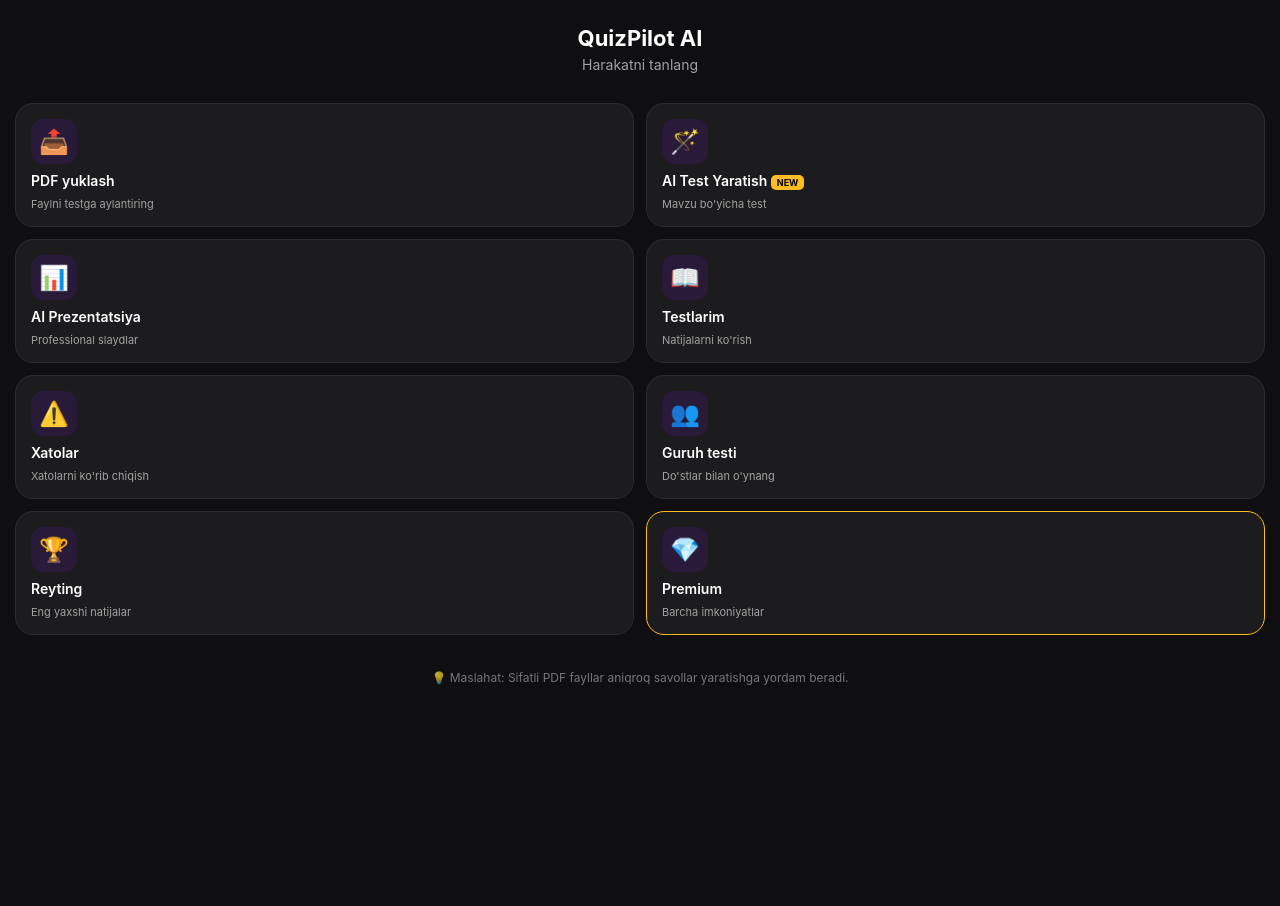
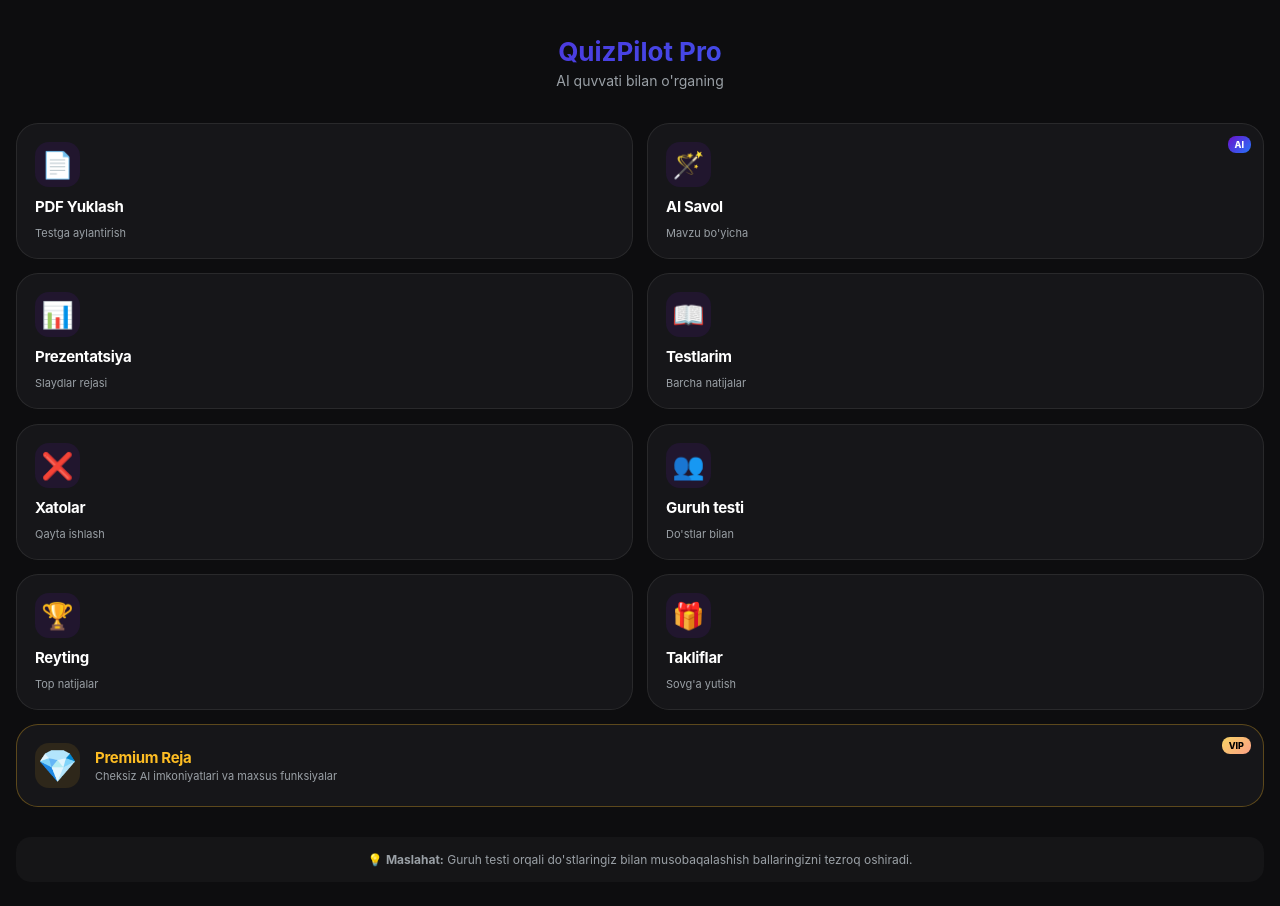
Before and after one commit to javosh78gayrat-crypto/my-quiz-app, a plain HTML site: page index.html in a window 1280 px wide. Before the commit the page ends 800 px from the top, so only its background shows below. Drawn offline with Linux system fonts and the light colour scheme; a script that the page names is missing.

Commit message:
Update index.html

```diff
--- a/index.html
+++ b/index.html
@@ -6,158 +6,207 @@
     <script src="https://telegram.org/js/telegram-web-app.js"></script>
     <style>
         :root {
-            --bg-color: #0f0f12;
-            --card-bg: #1c1c1e;
-            --accent-color: #6a11cb;
+            --bg-color: #0d0d0f;
+            --card-bg: rgba(28, 28, 30, 0.7);
+            --accent-gradient: linear-gradient(135deg, #6a11cb 0%, #2575fc 100%);
+            --premium-gradient: linear-gradient(135deg, #f6d365 0%, #fda085 100%);
             --text-main: #ffffff;
-            --text-secondary: #a1a1a1;
+            --text-secondary: #9aa0a6;
         }
 
         body {
             background-color: var(--bg-color);
             color: var(--text-main);
-            font-family: -apple-system, BlinkMacSystemFont, "Segoe UI", Roboto, Helvetica, Arial, sans-serif;
+            font-family: 'Inter', -apple-system, sans-serif;
             margin: 0;
-            padding: 15px;
-            display: flex;
-            flex-direction: column;
-            gap: 15px;
+            padding: 16px;
+            overflow-x: hidden;
         }
 
         .header {
-            padding: 10px;
+            padding: 20px 0;
             text-align: center;
+            animation: fadeInDown 0.8s ease;
         }
 
-        .header h2 { margin: 0; font-size: 22px; }
-        .header p { color: var(--text-secondary); font-size: 14px; margin: 5px 0; }
+        .header h2 {
+            margin: 0;
+            font-size: 26px;
+            background: var(--accent-gradient);
+            -webkit-background-clip: text;
+            -webkit-text-fill-color: transparent;
+        }
+
+        .header p { color: var(--text-secondary); font-size: 14px; margin-top: 5px; }
 
         .grid-container {
             display: grid;
-            grid-template-columns: 1fr 1fr;
-            gap: 12px;
+            grid-template-columns: repeat(2, 1fr);
+            gap: 14px;
+            perspective: 1000px;
         }
 
         .menu-item {
             background: var(--card-bg);
-            border: 1px solid #2c2c2e;
-            padding: 15px;
-            border-radius: 18px;
+            backdrop-filter: blur(10px);
+            border: 1px solid rgba(255, 255, 255, 0.08);
+            padding: 18px;
+            border-radius: 22px;
             display: flex;
             flex-direction: column;
             align-items: flex-start;
-            gap: 8px;
-            cursor: pointer;
-            transition: transform 0.2s, background 0.2s;
+            gap: 10px;
+            position: relative;
+            transition: all 0.3s cubic-bezier(0.4, 0, 0.2, 1);
+            animation: zoomIn 0.5s ease backwards;
         }
 
         .menu-item:active {
-            transform: scale(0.96);
-            background: #252528;
+            transform: scale(0.94) translateY(2px);
+            background: rgba(40, 40, 42, 0.9);
         }
 
         .icon {
-            font-size: 24px;
-            background: rgba(106, 17, 203, 0.15);
-            padding: 8px;
-            border-radius: 12px;
-            color: var(--accent-color);
+            font-size: 26px;
+            width: 45px;
+            height: 45px;
+            background: rgba(106, 17, 203, 0.12);
+            display: flex;
+            align-items: center;
+            justify-content: center;
+            border-radius: 14px;
         }
 
-        .title { font-weight: 600; font-size: 14px; }
-        .desc { font-size: 11px; color: var(--text-secondary); }
+        /* Alohida ranglar */
+        .item-premium { border: 1px solid rgba(254, 189, 35, 0.3); }
+        .item-premium .icon { background: rgba(254, 189, 35, 0.1); }
 
-        .premium-badge {
-            background: #febd23;
-            color: black;
+        .title { font-weight: 700; font-size: 15px; letter-spacing: -0.3px; }
+        .desc { font-size: 11px; color: var(--text-secondary); line-height: 1.3; }
+
+        .badge {
+            position: absolute;
+            top: 12px;
+            right: 12px;
+            background: var(--accent-gradient);
             font-size: 9px;
-            padding: 2px 6px;
-            border-radius: 5px;
-            font-weight: bold;
-            text-transform: uppercase;
+            padding: 3px 7px;
+            border-radius: 8px;
+            font-weight: 800;
         }
+
+        .premium-badge { background: var(--premium-gradient); color: #000; }
 
         .footer-tip {
             text-align: center;
             font-size: 12px;
             color: var(--text-secondary);
-            margin-top: 20px;
-            opacity: 0.7;
+            margin: 30px 0;
+            padding: 15px;
+            background: rgba(255, 255, 255, 0.03);
+            border-radius: 15px;
+        }
+
+        @keyframes zoomIn {
+            from { opacity: 0; transform: scale(0.9); }
+            to { opacity: 1; transform: scale(1); }
+        }
+
+        @keyframes fadeInDown {
+            from { opacity: 0; transform: translateY(-20px); }
+            to { opacity: 1; transform: translateY(0); }
         }
     </style>
 </head>
 <body>
 
     <div class="header">
-        <h2>QuizPilot AI</h2>
-        <p>Harakatni tanlang</p>
+        <h2>QuizPilot Pro</h2>
+        <p>AI quvvati bilan o'rganing</p>
     </div>
 
     <div class="grid-container">
-        <div class="menu-item" onclick="handleAction('pdf')">
-            <span class="icon">📤</span>
-            <span class="title">PDF yuklash</span>
-            <span class="desc">Faylni testga aylantiring</span>
+        <div class="menu-item" onclick="handleAction('pdf_upload')" style="animation-delay: 0.1s">
+            <span class="icon">📄</span>
+            <span class="title">PDF Yuklash</span>
+            <span class="desc">Testga aylantirish</span>
         </div>
 
-        <div class="menu-item" onclick="handleAction('ai_quiz')">
+        <div class="menu-item" onclick="handleAction('ai_quiz')" style="animation-delay: 0.2s">
+            <div class="badge">AI</div>
             <span class="icon">🪄</span>
-            <span class="title">AI Test Yaratish <span class="premium-badge">New</span></span>
-            <span class="desc">Mavzu bo'yicha test</span>
+            <span class="title">AI Savol</span>
+            <span class="desc">Mavzu bo'yicha</span>
         </div>
 
-        <div class="menu-item" onclick="handleAction('presentation')">
+        <div class="menu-item" onclick="handleAction('ai_presentation')" style="animation-delay: 0.3s">
             <span class="icon">📊</span>
-            <span class="title">AI Prezentatsiya</span>
-            <span class="desc">Professional slaydlar</span>
+            <span class="title">Prezentatsiya</span>
+            <span class="desc">Slaydlar rejasi</span>
         </div>
 
-        <div class="menu-item" onclick="handleAction('my_quizzes')">
+        <div class="menu-item" onclick="handleAction('my_quizzes')" style="animation-delay: 0.4s">
             <span class="icon">📖</span>
             <span class="title">Testlarim</span>
-            <span class="desc">Natijalarni ko'rish</span>
+            <span class="desc">Barcha natijalar</span>
         </div>
 
-        <div class="menu-item" onclick="handleAction('errors')">
-            <span class="icon">⚠️</span>
+        <div class="menu-item" onclick="handleAction('wrong_answers')" style="animation-delay: 0.5s">
+            <span class="icon">❌</span>
             <span class="title">Xatolar</span>
-            <span class="desc">Xatolarni ko'rib chiqish</span>
+            <span class="desc">Qayta ishlash</span>
         </div>
 
-        <div class="menu-item" onclick="handleAction('group')">
+        <div class="menu-item" onclick="handleAction('group_quiz')" style="animation-delay: 0.6s">
             <span class="icon">👥</span>
             <span class="title">Guruh testi</span>
-            <span class="desc">Do'stlar bilan o'ynang</span>
+            <span class="desc">Do'stlar bilan</span>
         </div>
 
-        <div class="menu-item" onclick="handleAction('rank')">
+        <div class="menu-item" onclick="handleAction('ranking')" style="animation-delay: 0.7s">
             <span class="icon">🏆</span>
             <span class="title">Reyting</span>
-            <span class="desc">Eng yaxshi natijalar</span>
+            <span class="desc">Top natijalar</span>
         </div>
 
-        <div class="menu-item" style="border-color: #febd23;" onclick="handleAction('premium')">
-            <span class="icon">💎</span>
-            <span class="title">Premium</span>
-            <span class="desc">Barcha imkoniyatlar</span>
+        <div class="menu-item" onclick="handleAction('invite_earn')" style="animation-delay: 0.8s">
+            <span class="icon">🎁</span>
+            <span class="title">Takliflar</span>
+            <span class="desc">Sovg'a yutish</span>
+        </div>
+
+        <div class="menu-item item-premium" onclick="handleAction('buy_premium')" style="grid-column: span 2; animation-delay: 0.9s">
+            <div class="badge premium-badge">VIP</div>
+            <div style="display: flex; align-items: center; gap: 15px;">
+                <span class="icon" style="font-size: 32px;">💎</span>
+                <div>
+                    <span class="title" style="color: #febd23;">Premium Reja</span>
+                    <p class="desc" style="margin: 2px 0 0 0;">Cheksiz AI imkoniyatlari va maxsus funksiyalar</p>
+                </div>
+            </div>
         </div>
     </div>
 
-    <p class="footer-tip">💡 Maslahat: Sifatli PDF fayllar aniqroq savollar yaratishga yordam beradi.</p>
+    <div class="footer-tip">
+        💡 <b>Maslahat:</b> Guruh testi orqali do'stlaringiz bilan musobaqalashish ballaringizni tezroq oshiradi.
+    </div>
 
     <script>
         let tg = window.Telegram.WebApp;
         tg.expand();
-        tg.setHeaderColor('#0f0f12');
+        tg.enableClosingConfirmation(); // Tasodifan yopilib ketmaslik uchun
 
-        function handleAction(type) {
+        function handleAction(action) {
+            // Haptik aloqa (tebranish) - foydalanuvchi his qilishi uchun
+            tg.HapticFeedback.impactOccurred('medium');
+
             // Botga ma'lumot yuborish
-            tg.sendData(JSON.stringify({action: type}));
+            tg.sendData(action);
 
-            // Yoki shunchaki yopish
-            if(type === 'pdf') {
-                tg.close(); // Foydalanuvchi fayl yuklashi uchun botga qaytadi
-            }
+            // Botga yuborgandan so'ng ilovani yopish
+            // Eslatma: sendData ishlashi uchun bot tugmasi KeyboardButton bo'lishi kerak
+            // Agar Inline tugma bo'lsa, xabar matn bo'lib boradi
+            tg.close();
         }
     </script>
 </body>
```
